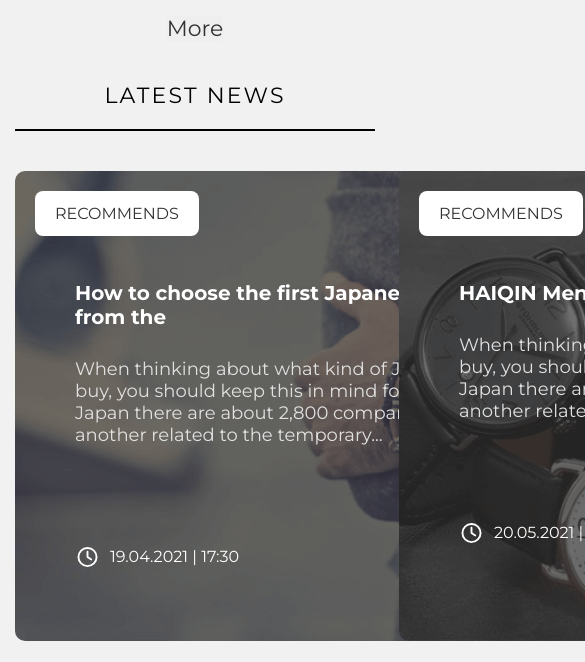
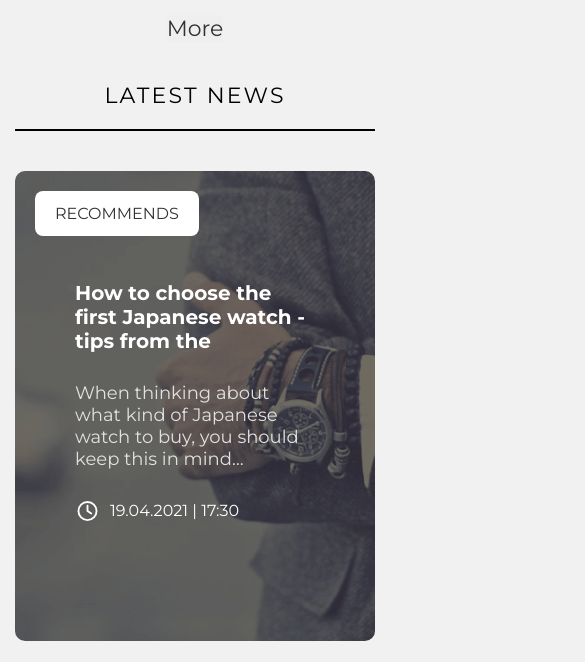
Before and after one commit to azim-abdulhanov/totembo2, a plain HTML site: page index.html in a window 390 px wide. Shown: the part 1880-2542 px from the top of the page, 585 px wide, since content can reach past the window. Drawn offline with Linux system fonts and the light colour scheme.

Commit message:
fix bag ✨

```diff
--- a/css/media.css
+++ b/css/media.css
@@ -23,8 +23,23 @@
 	.product__link {
 		width: 100%;
 	}
+	.news__blog-list {
+		display: grid;
+		grid-template-columns: repeat(1, 1fr);
+	}
+	.news__blog-link {
+		width: 100%;
+	}
 	.footer__nav {
 		gap: 150px;
+	}
+}
+
+@media (max-width: 1200px) {
+	.news__blog-list {
+		display: grid;
+		grid-template-columns: repeat(1, 1fr);
+		gap: 24px;
 	}
 }
 
@@ -161,10 +176,16 @@
 	.product__info-img {
 		width: 140px;
 	}
-
 	.news__blog-recommend {
 		font-size: 18px;
 		padding: 13px 20px;
+	}
+	.news__blog-desc {
+		margin-bottom: 30px;
+		display: -webkit-box;
+		-webkit-line-clamp: 4;
+		-webkit-box-orient: vertical;
+		overflow: hidden;
 	}
 }
 
```
